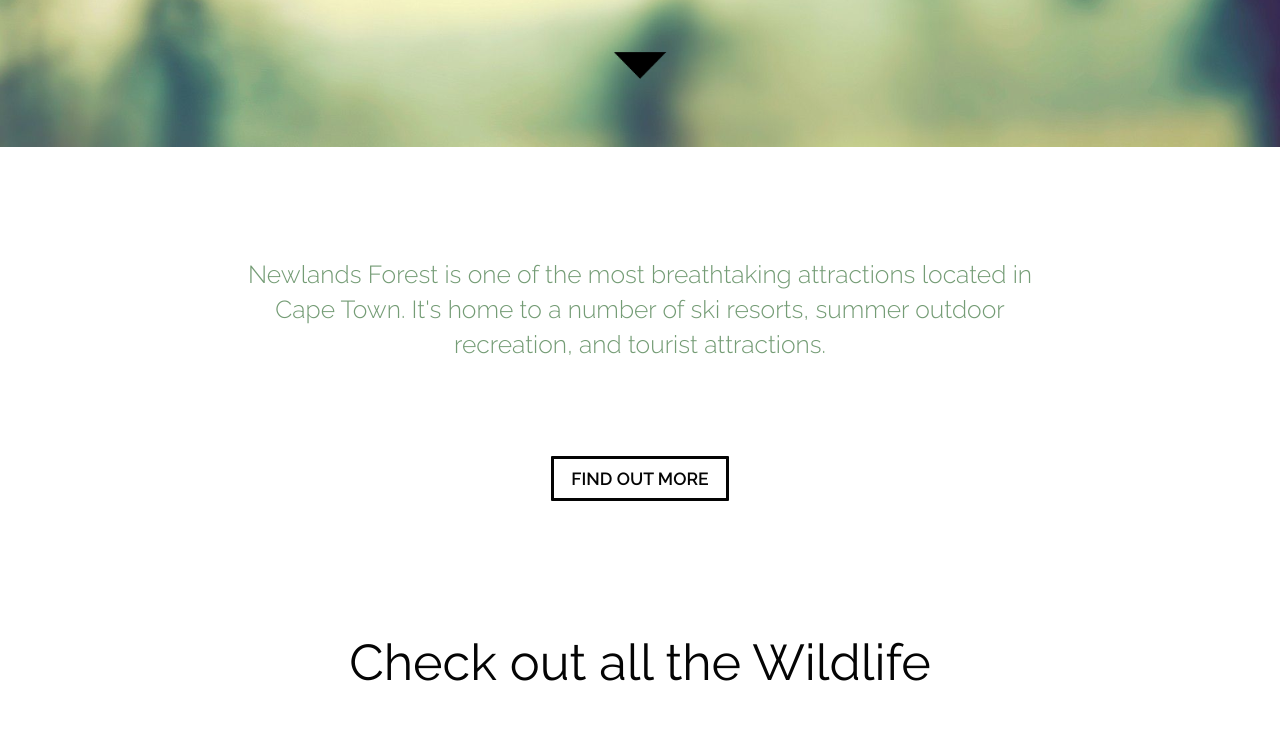
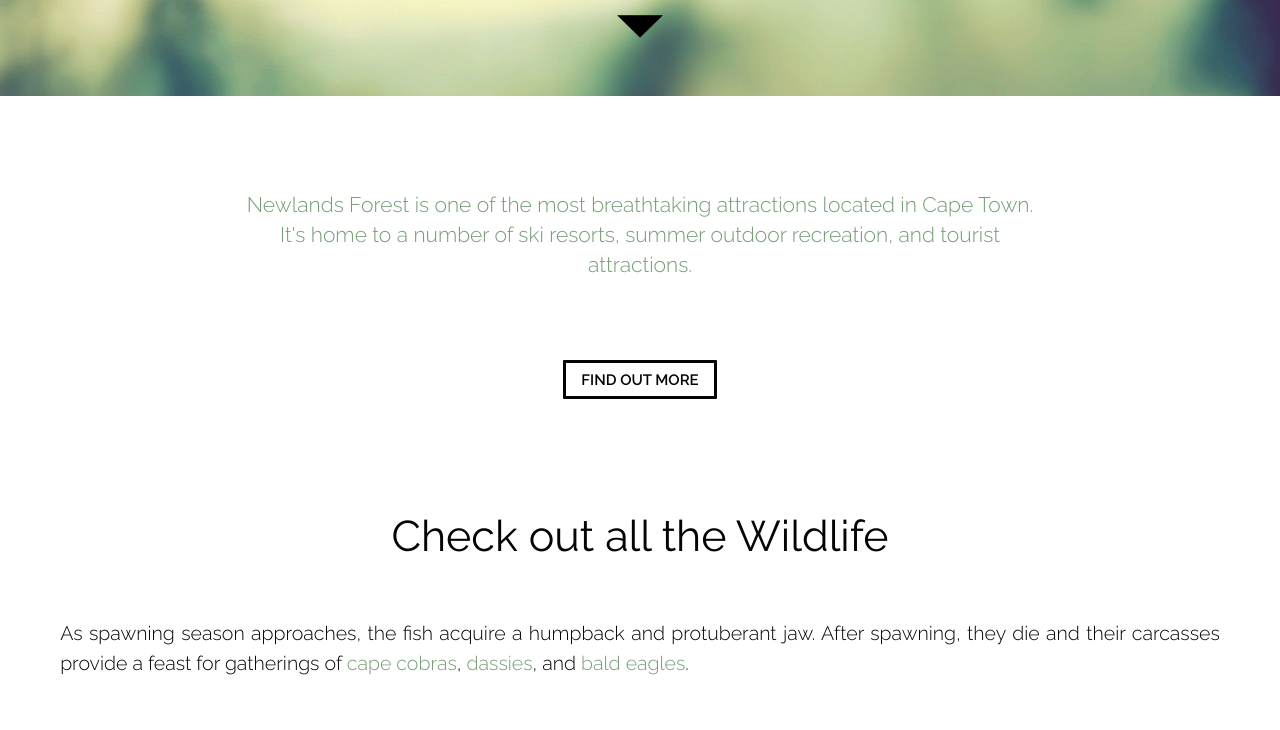
Before and after one commit to evanchristians/2018-10-10, a plain HTML site: page index.html in a window 1280 px wide. Shown: the part 205-935 px from the top of the page. Drawn offline with Linux system fonts and the light colour scheme.

Commit message:
Rescaled Fonts

```diff
--- a/scss/_variables.scss
+++ b/scss/_variables.scss
@@ -23,7 +23,7 @@ $wgtBase: 300;
 $wgtBold: 400;
 $wgtBlack: 600;
 $font: 'Raleway';
-$fsBase: 1.1rem;
+$fsBase: 0.94rem;
 $fsOne: 3.1em;
 $fsTwo: 2.2em;
 $fsThree: 1.3em;
```
Also changed, not shown: css/main.css, 1 other file.
